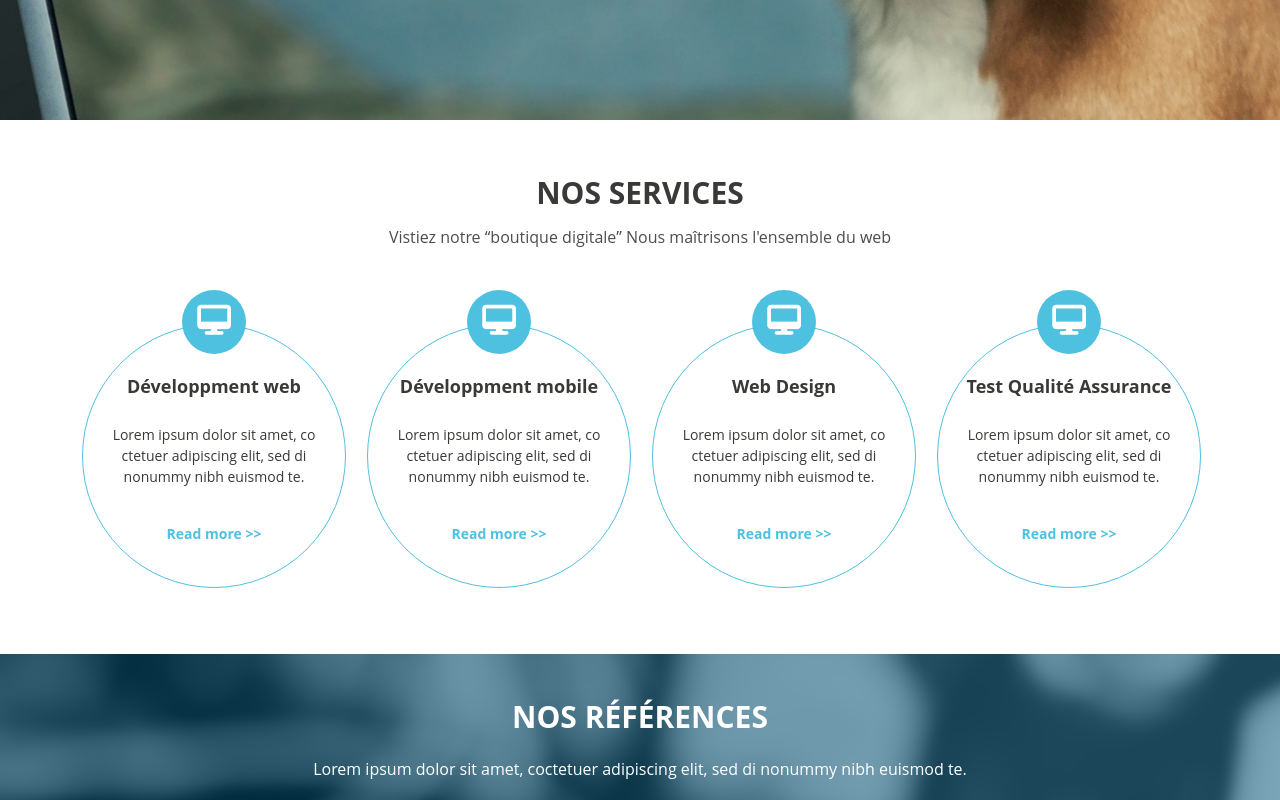
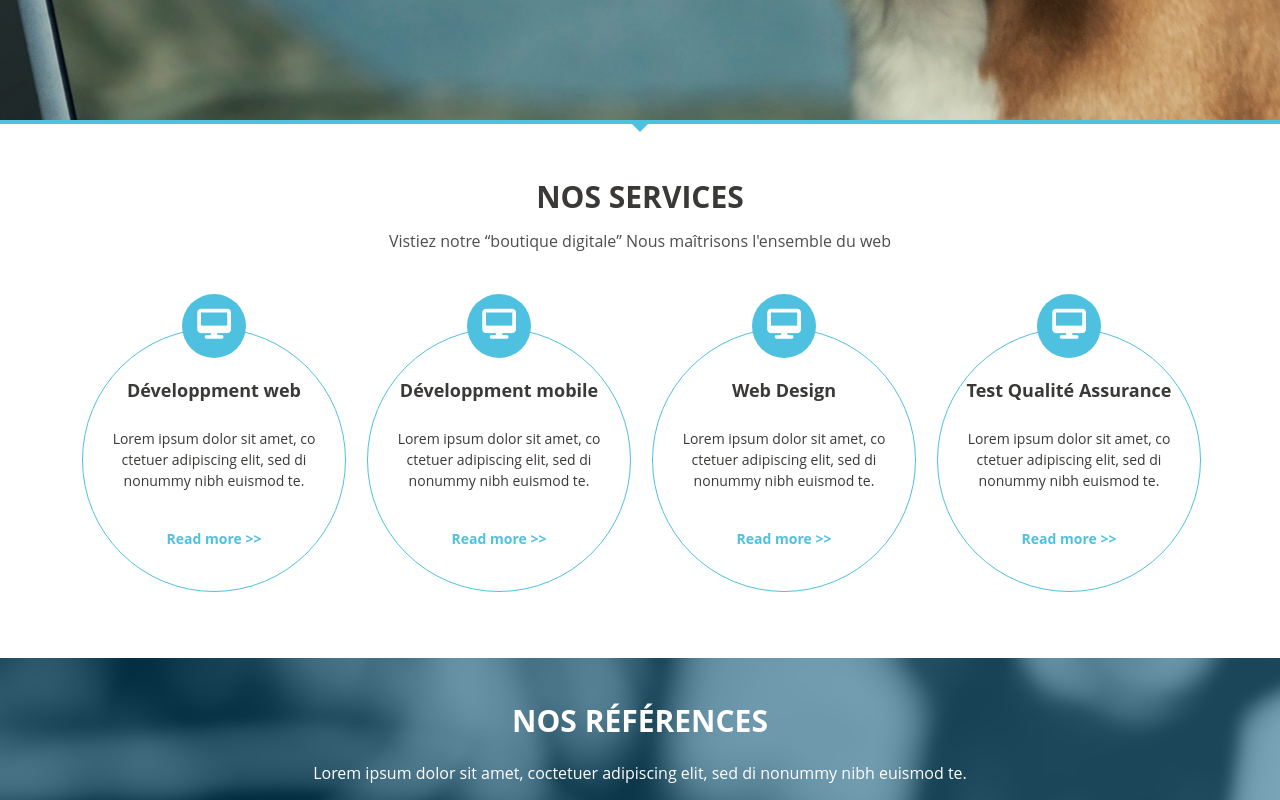
Before and after one commit to tarunmungurah/Test-Senior, a website with bundled scripts: page index_test_senior.html in a window 1280 px wide. Shown: the part 580-1380 px from the top of the page. Built offline with nearby package versions, Linux system fonts and the light colour scheme; files whose address does not match are found by name.

Commit message:
07/10/22

```diff
--- a/index_test_senior.html
+++ b/index_test_senior.html
@@ -77,7 +77,7 @@
         </p>
         <div class="container ">
             <div class="row">
-                <div class="col-lg-3">
+                <div class="col-md-6 col-xl-3">
                     <div class="services-item text-center ">
                         <span class="services-item__icons">
                             <i class="fa fa-desktop"></i>
@@ -93,7 +93,7 @@
                         </div>
                     </div>
                 </div>
-                <div class="col-lg-3 ">
+                <div class="col-md-6 col-xl-3 ">
                     <div class="services-item text-center ">
                         <span class="services-item__icons">
                             <i class="fa fa-desktop"></i>
@@ -109,7 +109,7 @@
                         </div>
                     </div>
                 </div>
-                <div class="col-lg-3">
+                <div class="col-md-6 col-xl-3">
                     <div class="services-item text-center ">
                         <span class="services-item__icons">
                             <i class="fa fa-desktop"></i>
@@ -125,7 +125,7 @@
                         </div>
                     </div>
                 </div>
-                <div class="col-lg-3">
+                <div class="col-md-6 col-xl-3">
                     <div class="services-item text-center ">
                         <span class="services-item__icons">
                             <i class="fa fa-desktop"></i>
--- a/src/scss/base/_typography.scss
+++ b/src/scss/base/_typography.scss
@@ -1,5 +1,5 @@
 body {
-  font-family: $Gothic-Regular;
+  font-family: $Open-sans;
   overflow-x: hidden;
   font-weight: $regular;
 }
--- a/src/scss/block/_banner.scss
+++ b/src/scss/block/_banner.scss
@@ -1,5 +1,4 @@
 .banner {
-    // overflow: hidden;
     position: relative;
     height: 400px;
 
@@ -34,13 +33,11 @@
         justify-content: center;
         flex-direction: column;
 
-
         &__title {
             font-family: $Gothic-Regular;
-            @include font-size-custom(35px);
-
+            text-shadow: 2px 5px $shadow;
+            font-size: 40px;
             color: $white;
-
             margin-bottom: 20px;
             font-weight: $bold;
 
@@ -51,7 +48,7 @@
         }
 
         &__subtitle {
-            font-size: 15px;
+            font-size: 14px;
             font-family: $Open-sans;
             color: $white;
 
--- a/src/scss/block/_services.scss
+++ b/src/scss/block/_services.scss
@@ -1,4 +1,22 @@
 .services {
+
+    // padding: 30px;
+    border-top: 4px solid $blue;
+    position: relative;
+
+    &:before {
+        content: "";
+        width: 0;
+        height: 0;
+        border-style: solid;
+        border-width: 8px 8px 0 8px;
+        border-color: $blue transparent transparent transparent;
+        position: absolute;
+        top: 0;
+        left: 50%;
+        transform: translateX(-50%);
+    }
+
         padding: 62px 0 66px 0;
 
         &__title {
@@ -29,6 +47,12 @@
         display: flex;
         flex-direction: column;
         justify-content: center;
+        margin: 0 auto 60px;
+
+        @include media-breakpoint-up(lg) {
+            margin: 0px;
+        }
+
 
         .fa {
             margin-top: 15px;
--- a/src/scss/components/_buttons.scss
+++ b/src/scss/components/_buttons.scss
@@ -14,7 +14,7 @@
     background-color: $lima;
     color: $white;
     padding: 10px 84px;
-    border-radius: 15px;
+    border-radius: 10px;
     text-transform: uppercase;
     margin-top: 28px;
 }
--- a/src/scss/helpers/_variables.scss
+++ b/src/scss/helpers/_variables.scss
@@ -11,7 +11,8 @@ $colors: (
   gallery: #EBEBEB,
   dove-gray: #696969,
   woodsmoke: #161b1d,
-  cloud: #c7c5c1
+  cloud: #c7c5c1,
+  shadow: #1e2d2b
 );
 
 $size: (
@@ -46,6 +47,8 @@ $gallery: map-get($colors, gallery);
 $dove-gray: map-get($colors, dove-gray);
 $woodsmoke: map-get($colors, woodsmoke);
 $cloud: map-get($colors, cloud);
+$shadow: map-get($colors, shadow);
+
 
 
 $regular: map-get($font-weight, regular);
--- a/src/scss/layout/_header.scss
+++ b/src/scss/layout/_header.scss
@@ -80,7 +80,11 @@ nav {
 
 .logo {
     flex-shrink: 0;
-    margin-top: 65px;
+    margin-top: 50px;
+
+    @include media-breakpoint-up(lg){
+        margin-top: 65px;
+    }
 
     .sticky & {
         margin-top: 0;
--- a/src/scss/layout/_navigation.scss
+++ b/src/scss/layout/_navigation.scss
@@ -23,6 +23,7 @@ header {
     display: flex;
     justify-content: flex-end;
     font-size: 12px;
+    font-family: $Open-sans;
 
     .fa {
         margin-right: 5px;
```
Also changed, not shown: dist/css/main.min.css. Lines whose indentation alone changed are shown as unchanged.
